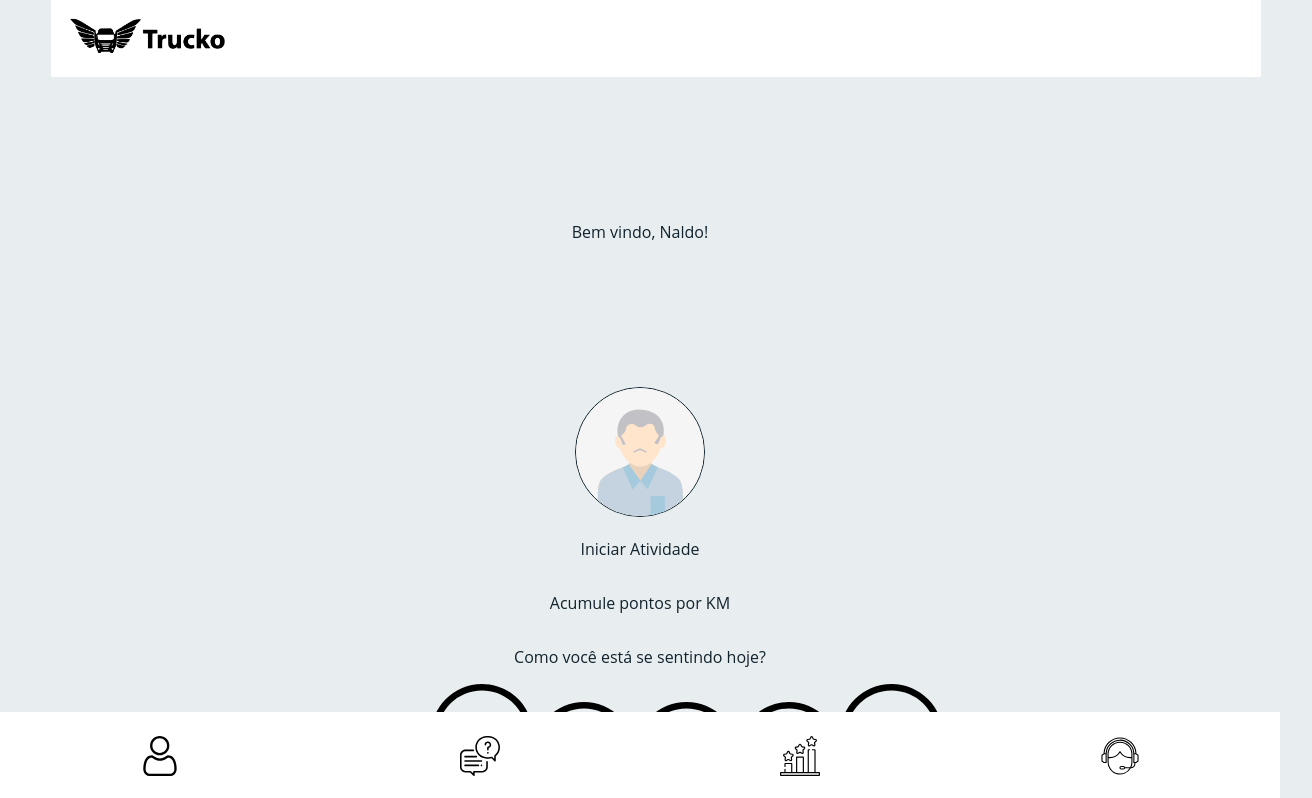
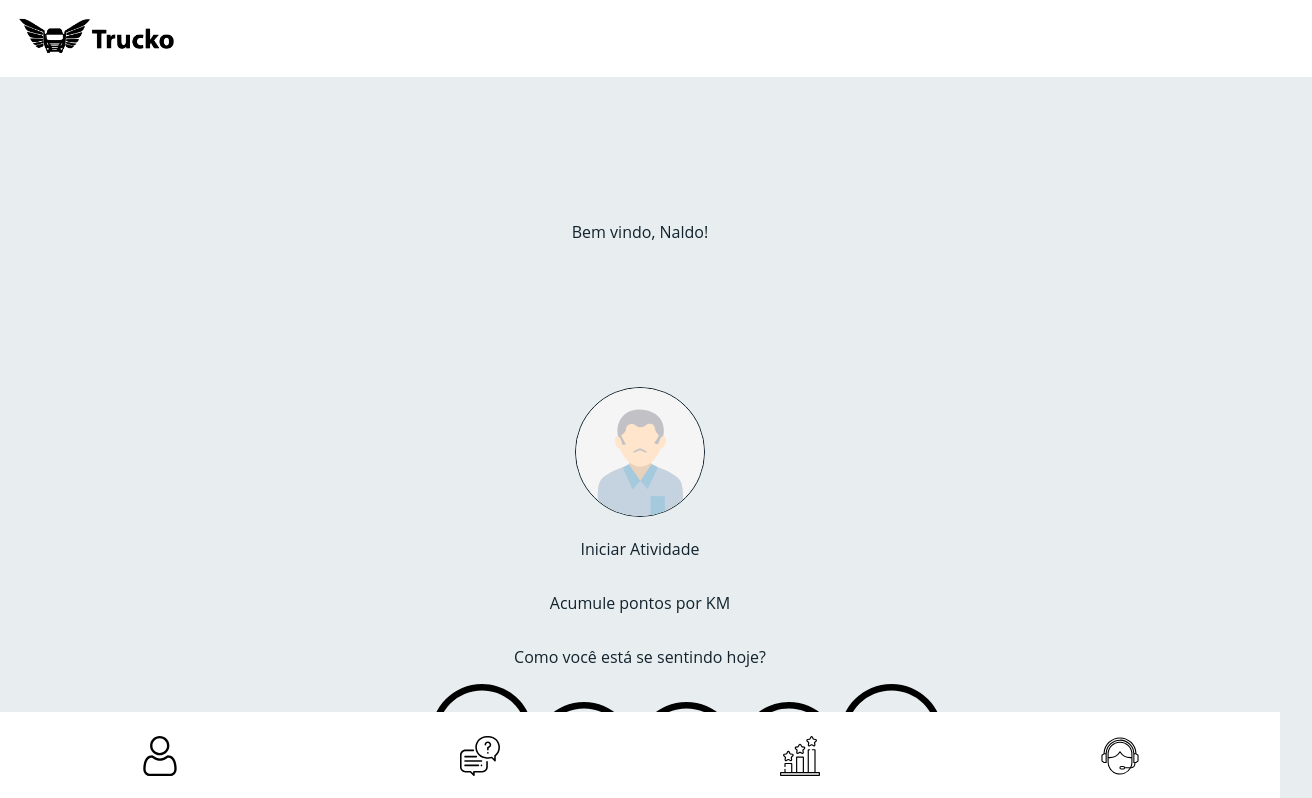
Before and after one commit to richardwellerson/trucko, a React (Create React App) app in the folder trucko/: page / in a window 1280 px wide. Shown: the top 798 px of the page, 1312 px wide, since content can reach past the window. Built offline with nearby package versions, Linux system fonts and the light colour scheme.

Commit message:
Retirando margin do body

```diff
--- a/trucko/src/App.css
+++ b/trucko/src/App.css
@@ -1,6 +1,5 @@
 body {
   font-family: "Open Sans", sans-serif;
-  margin: 0 4vw;
   background-color: rgb(232, 238, 240);
   color: rgb(18, 35, 45);
 }
```
